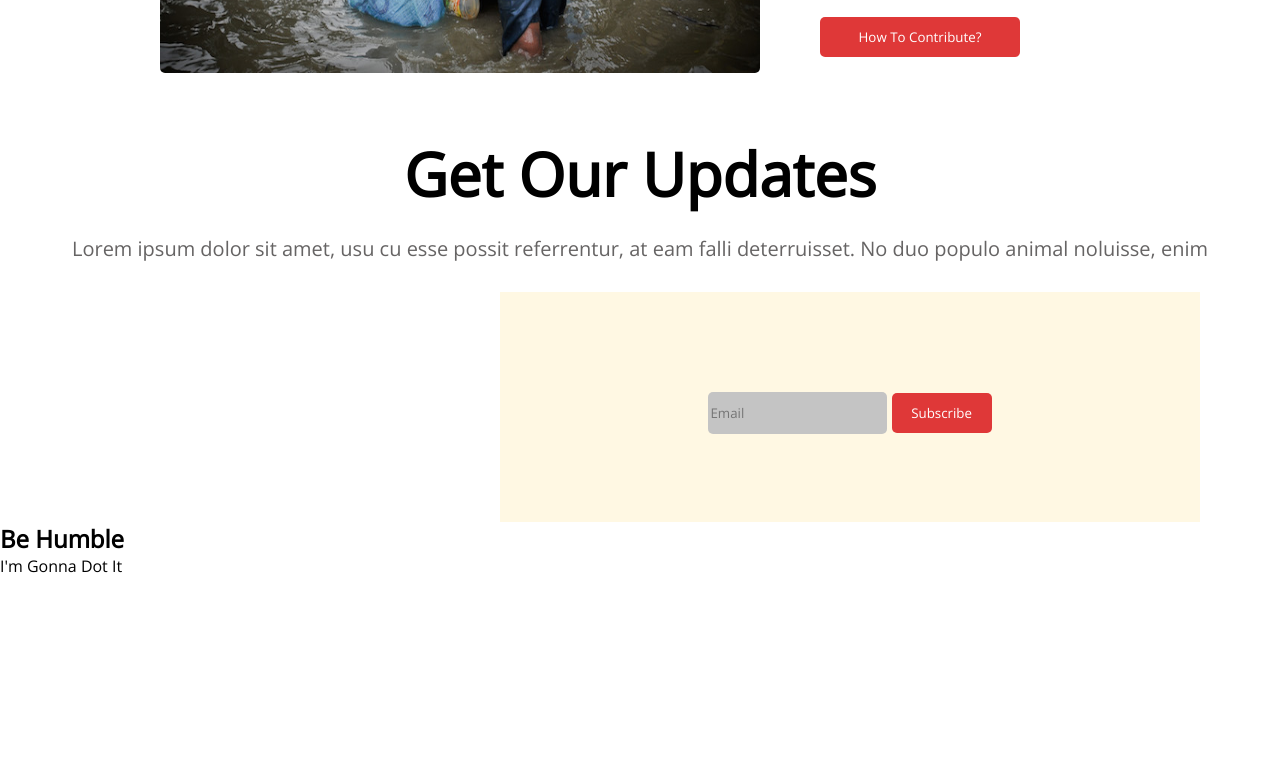
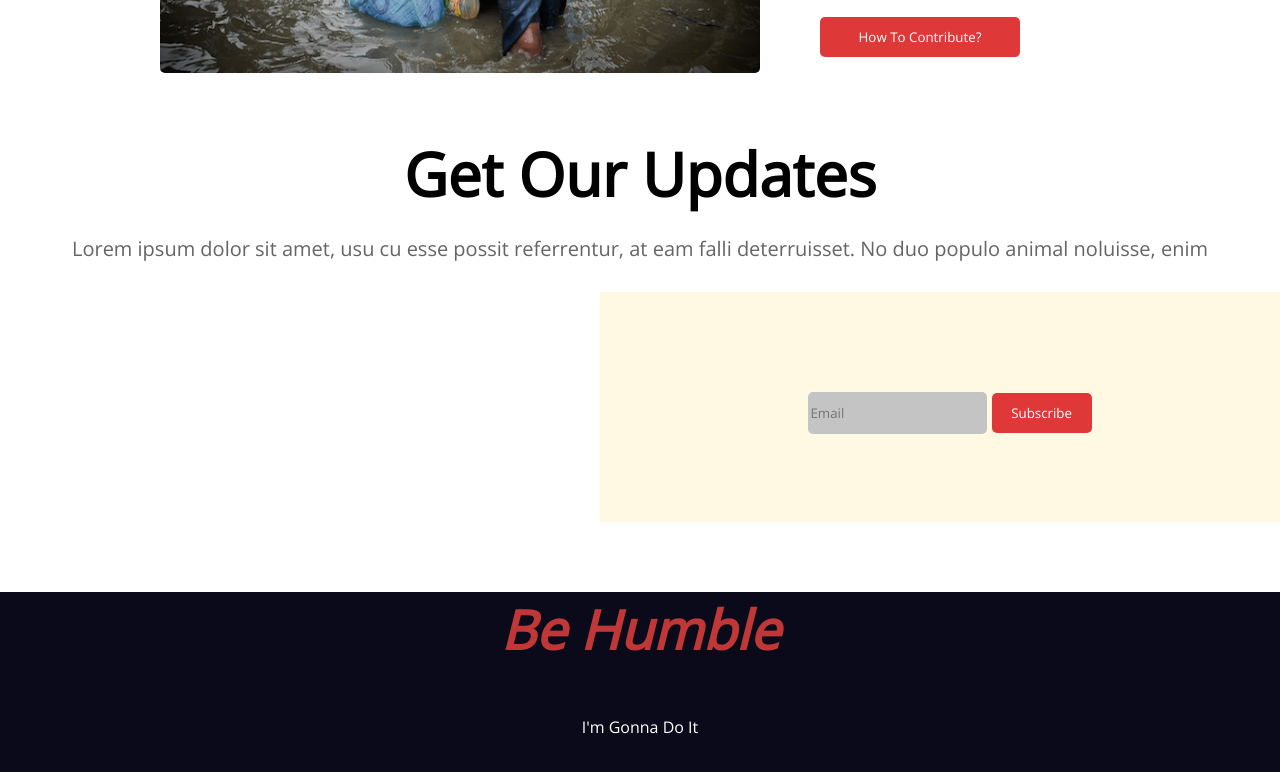
Before and after one commit to Maliha20/Donation-project, a plain HTML site: page index.html in a window 1280 px wide. Shown: the part 3195-3967 px from the top of the page. Before the commit the page ends 3772 px from the top, so only its background shows below. Drawn offline with nearby package versions, Linux system fonts and the light colour scheme.

Commit message:
finished donaton project

```diff
--- a/index.html
+++ b/index.html
@@ -9,9 +9,7 @@
     <link rel="stylesheet" href="styles.css">
     <link rel="shortcut icon" href="/icons/pngaaa.com-177853.png" type="image/x-icon">
     <link rel="preconnect" href="https://fonts.googleapis.com">
-    <link rel="preconnect" href="https://fonts.gstatic.com" crossorigin>
-    <link href="https://fonts.googleapis.com/css2?family=Open+Sans&display=swap" rel="stylesheet">
-    <link rel="preconnect" href="https://fonts.googleapis.com"><link rel="preconnect" href="https://fonts.gstatic.com" crossorigin><link href="https://fonts.googleapis.com/css2?family=Open+Sans&display=swap" rel="stylesheet">
+    <link rel="preconnect" href="https://fonts.googleapis.com"><link rel="preconnect" href="https://fonts.gstatic.com" crossorigin><link href="https://fonts.googleapis.com/css2?family=Lobster&family=Open+Sans&display=swap" rel="stylesheet">
 </head>
 
 <body>
@@ -205,12 +203,12 @@
 
         </section>
     </main>
-    <footer>
-        <div class="foot-cursive">
+    <footer class="footer-main">
+        <div class="footer-cursive">
             <h2>Be Humble</h2>
         </div>
-        <div>
-            <p>I'm Gonna Dot It</p>
+        <div class="footer-p">
+            <p>I'm Gonna Do It</p>
         </div>
 
     </footer>
--- a/styles.css
+++ b/styles.css
@@ -293,7 +293,7 @@
     background-color: rgb(255, 248, 227);
     width: 700px;
     height: 230px;
-    margin-left: 500px;
+    margin-left: 600px;
 
 
 }
@@ -308,8 +308,21 @@
 
 
 }
+.footer-main{
+    text-align: center;
+    height:200px;
+    background-color: rgb(10, 10, 27);
+}
+.footer-cursive{
+    margin-top: 70px;
 
-.foot-cursive{
-
+    color: rgb(192, 55, 55);
+    font-weight: 400;
+    font-size: 36px;
+    font-style: italic;
 
 }
+.footer-p{
+    margin-top: 50px;
+    color: white;
+}
```
